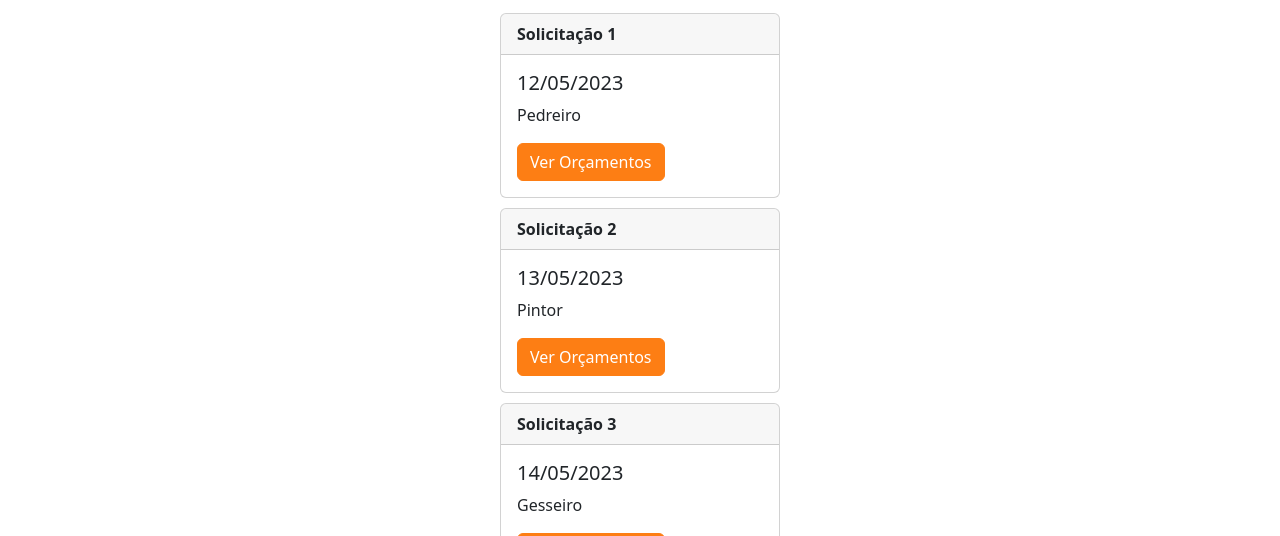
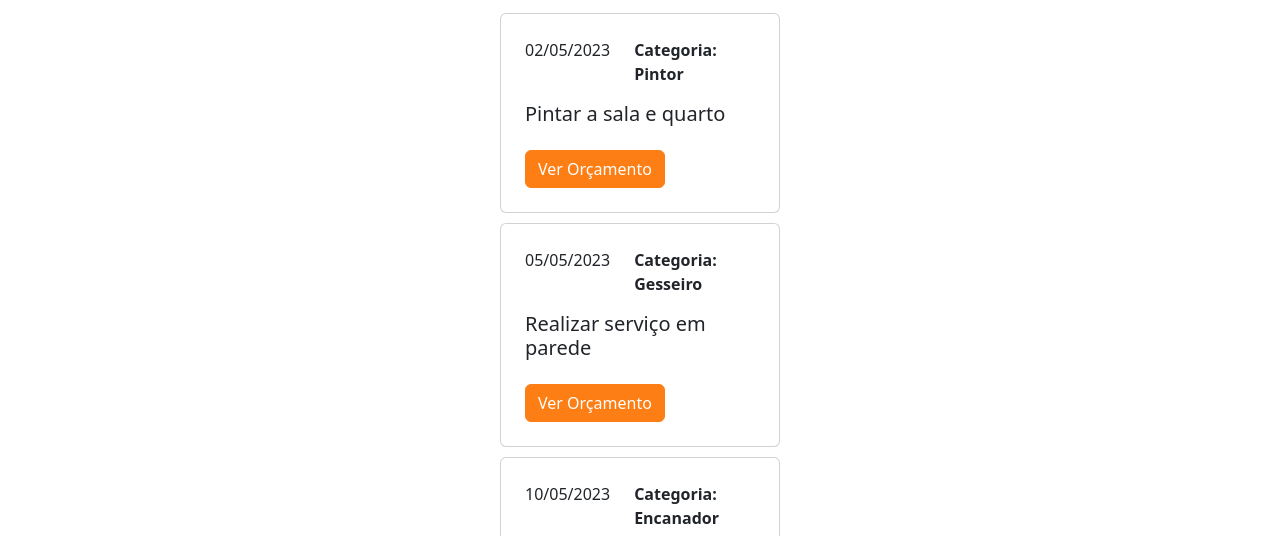
Before and after one commit to ICEI-PUC-Minas-PMV-ADS/PMV-ADS-2023-1-E1-PROJ-WEB-T11-Time2-CONCRETIZE, a website: page src/servicos-solicitados.html in a window 1280 px wide. Shown: the part 264-800 px from the top of the page. Drawn offline with nearby package versions, Linux system fonts and the light colour scheme.

Commit message:
alterado info dos cards 0.2

```diff
--- a/src/servicos-solicitados.html
+++ b/src/servicos-solicitados.html
@@ -62,33 +62,33 @@
       <p class="servicos-solicitados">Serviços Solicitados</p>
     </div>
     <div class="card">
-      <div class="card-header">
-        Solicitação 1
-      </div>
-      <div class="card-body">
-        <h5 class="card-title">12/05/2023</h5>
-        <p class="card-text">Pedreiro</p>
-        <a href="./orcamentos.html" id="botao" class="btn btn-primary">Ver Orçamentos</a>
+      <div class="card-body p-4">
+        <div class="d-flex gap-4">
+          <p>02/05/2023</p>
+          <p class="fw-semibold">Categoria: Pintor</p>
+        </div>
+        <h5 class="card-title pb-3">Pintar a sala e quarto</h5>
+        <a href="./orcamentos.html" class="btn btn-primary">Ver Orçamento</a>
       </div>
     </div>
     <div class="card">
-      <div class="card-header">
-        Solicitação 2
-      </div>
-      <div class="card-body">
-        <h5 class="card-title">13/05/2023</h5>
-        <p class="card-text">Pintor</p>
-        <a href="./orcamentos.html" id="botao" class="btn btn-primary">Ver Orçamentos</a>
+      <div class="card-body p-4">
+        <div class="d-flex gap-4">
+          <p>05/05/2023</p>
+          <p class="fw-semibold">Categoria: Gesseiro</p>
+        </div>
+        <h5 class="card-title pb-3">Realizar serviço em parede</h5>
+        <a href="./orcamentos.html" class="btn btn-primary">Ver Orçamento</a>
       </div>
     </div>
     <div class="card">
-      <div class="card-header">
-        Solicitação 3
-      </div>
-      <div class="card-body">
-        <h5 class="card-title">14/05/2023</h5>
-        <p class="card-text">Gesseiro</p>
-        <a href="./orcamentos.html" id="botao" class="btn btn-primary">Ver Orçamentos</a>
+      <div class="card-body p-4">
+        <div class="d-flex gap-4">
+          <p>10/05/2023</p>
+          <p class="fw-semibold">Categoria: Encanador</p>
+        </div>
+        <h5 class="card-title pb-3">Trocar encanamento</h5>
+        <a href="./orcamentos.html" class="btn btn-primary">Ver Orçamento</a>
       </div>
     </div>
   </section>
```
